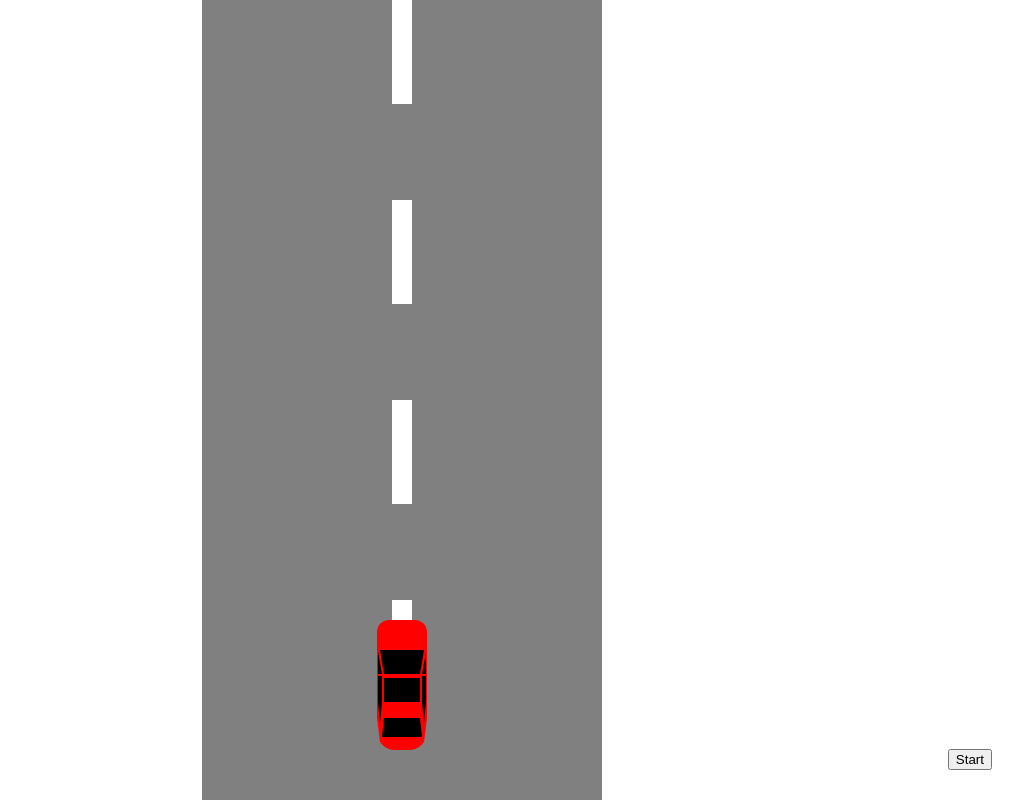
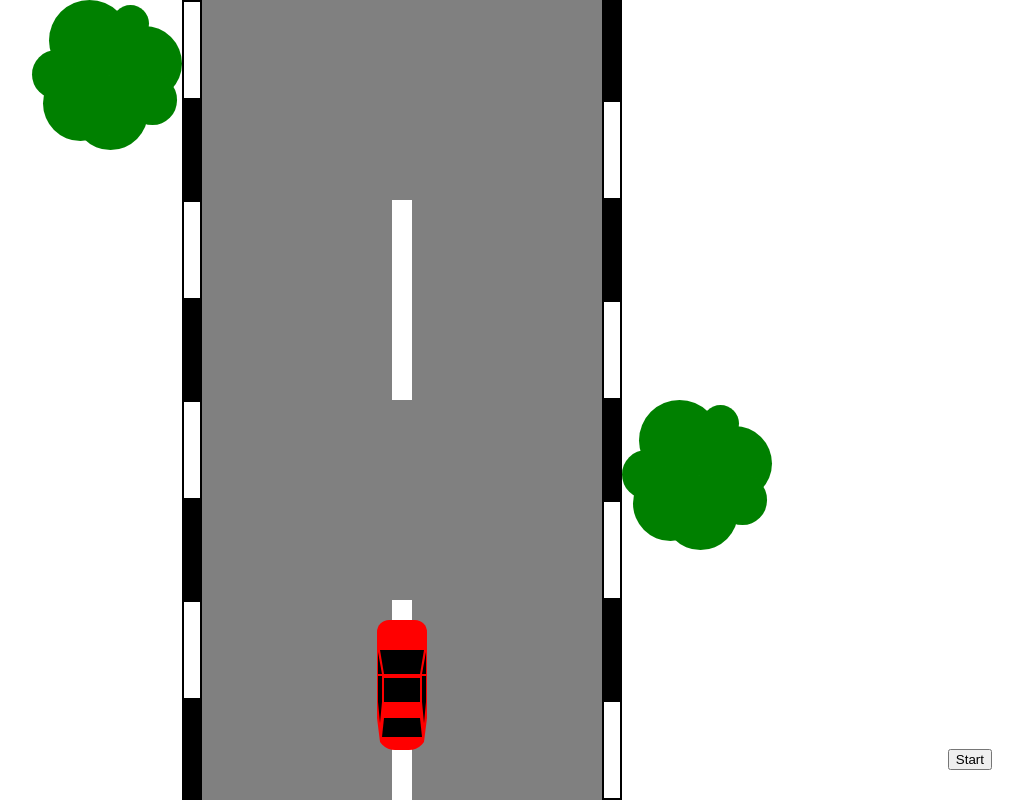
Before and after one commit to yasershomaf/car-racing, a React app: page / in a window 1280 px wide. Shown: the whole page, without its empty margins (238-1261 px from the left). Built offline with nearby package versions, Linux system fonts and the light colour scheme.

Commit message:
Added milestones

```diff
--- a/src/js/components/App/App.css
+++ b/src/js/components/App/App.css
@@ -4,17 +4,17 @@ body {
 
 .game-container {
 	height: 100vh;
+	overflow: hidden;
 	position: relative;
-	width: 100%;
 }
 
 .road {
-	background-color: gray;
 	height: 100%;
+	left: 50%;
 	margin: 0 auto;
-	overflow: hidden;
-	position: relative;
-	width: 400px;
+	position: absolute;
+	top: 0px;
+	transform: translateX(-50%)
 }
 
 .btn-stat {
--- a/src/js/components/App/App.js
+++ b/src/js/components/App/App.js
@@ -49,14 +49,14 @@ const App = () => {
 	}, []);
 
 	const carPositionRef = useRef(Math.floor((roadWidth - carWidth) / 2));
-	const milestonesTopRef = useRef(- window.innerHeight / 4);
+	const milestonesTopRef = useRef(- window.innerHeight);
 	const crashPositionRef = useRef(null);
 
 	const startHandler = () => {
 		setCars([]);
 		crashPositionRef.current = null;
 		carPositionRef.current = Math.floor((roadWidth - carWidth) / 2);
-		milestonesTopRef.current = - window.innerHeight / 4;
+		milestonesTopRef.current = - window.innerHeight;
 
 		addCarIntervalRef.current = setInterval(() => {
 			setCars((cars) => {
@@ -95,8 +95,8 @@ const App = () => {
 
 		moveCarsIntervalRef.current = setInterval(() => {
 			milestonesTopRef.current = (
-				milestonesTopRef.current + 2 * crasSpeed + window.innerHeight / 4
-			) % (window.innerHeight / 4) - window.innerHeight / 4;
+				milestonesTopRef.current + 2 * crasSpeed + window.innerHeight
+			) % window.innerHeight - window.innerHeight;
 
 			if(moveToLeft.current) {
 				carPositionRef.current = Math.max(0, carPositionRef.current - 10);
@@ -107,7 +107,7 @@ const App = () => {
 
 			setCars((cars) => {
 				let isCrashed = false;
-				const newCars = cars.map(car => {
+				return cars.map(car => {
 					const newTop = car.top + crasSpeed;
 
 					if (
@@ -126,28 +126,20 @@ const App = () => {
 								Math.max(car.top + carHeight, window.innerHeight - 50)
 							) / 2)
 						}
-
-
-
-
-
 						clearInterval(addCarIntervalRef.current);
 						clearInterval(moveCarsIntervalRef.current);
-						console.log('you loose');
 					}
 
 					return {...car, top: car.top + crasSpeed}
 				}).filter(car => car.top < window.innerHeight);
-
-				return newCars;
 			});
 		}, 50);
 	};
 
 	return <div className="game-container">
-		<div className="road">
-			<Milestones top={milestonesTopRef.current} />
+		<Milestones top={milestonesTopRef.current} roadWidth={roadWidth} />
 
+		<div className="road" style={{width: roadWidth + 'px'}}>
 			{cars.map(car => <Car
 				key={car.id}
 				color={car.color}
--- a/src/js/components/Milestones/Milestones.css
+++ b/src/js/components/Milestones/Milestones.css
@@ -1,11 +1,46 @@
-.lines {
-	margin-left: auto;
-	margin-right: auto;
+.milestones {
+	display: flex;
+	height: 200%;
+	justify-content: center;
+	width: 100%;
+}
+
+.milestones .left-trees, .milestones .right-trees {
+	width: 150px;
+}
+.milestones .left-trees > div:first-child {
+	margin: 0 0 calc(100vh - 150px);
+}
+.milestones .right-trees > div:first-child {
+	margin: 50vh 0 calc(100vh - 150px);
+}
+
+.milestones .left-lines, .milestones .right-lines, .road-area .middle-lines {
+	display: flex;
+	flex-direction: column;
 	width: 20px;
 }
+.milestones .left-lines div, .milestones .right-lines div {
+	border: 2px solid black;
+	flex: 1 1 0px;
+}
+.milestones .left-lines div:nth-child(2n) {
+	background-color: black;
+}
+.milestones .right-lines div:nth-child(2n + 1) {
+	background-color: black;
+}
 
-.lines div {
+.road-area {
+	background-color: gray;
+}
+.road-area .middle-lines {
+	height: 100%;
+	margin: 0 auto;
+}
+.road-area .middle-lines div {
+	flex: 1 1 0px;
+}
+.road-area .middle-lines div:nth-child(2n) {
 	background-color: white;
-	height: 13vh;
-	margin-bottom: 12vh;
 }
--- a/src/js/components/Milestones/Milestones.js
+++ b/src/js/components/Milestones/Milestones.js
@@ -1,9 +1,31 @@
 import React from 'react';
+import Tree from '../Tree/Tree';
 import './Milestones.css';
 
-const Milestones = ({top}) =><div className="lines" style={{marginTop: top + 'px'}}>
-	{/* <div className="left-trees"><div /></div> */}
-	<div /><div /><div /><div /><div />
+const Milestones = ({top, roadWidth}) =><div className="milestones" style={{marginTop: top + 'px'}}>
+	<div className="left-trees">
+		<Tree />
+		<Tree />
+	</div>
+
+	<div className="left-lines">
+		{Array(16).fill('').map((item, index) => <div key={index} />)}
+	</div>
+
+	<div className="road-area" style={{width: roadWidth + 'px'}}>
+		<div className="middle-lines">
+			{Array(8).fill('').map((item, index) => <div key={index} />)}
+		</div>
+	</div>
+
+	<div className="right-lines">
+		{Array(16).fill('').map((item, index) => <div key={index} />)}
+	</div>
+
+	<div className="right-trees">
+		<Tree />
+		<Tree />
+	</div>
 </div>;
 
 export default Milestones;
--- a/src/js/components/Tree/Tree.css
+++ b/src/js/components/Tree/Tree.css
@@ -0,0 +1,53 @@
+.tree {
+	height: 150px;
+	position: relative;
+}
+
+.tree div {
+	background-color: green;
+	border-radius: 50%;
+	position: absolute;
+}
+
+.tree div:nth-child(1) {
+	height: 54%;
+	left: 11%;
+	top: 0px;
+	width: 54%;
+}
+.tree div:nth-child(2) {
+	height: 50%;
+	right: 0px;
+	top: 17%;
+	width: 50%;
+}
+.tree div:nth-child(3) {
+	height: 33%;
+	right: 5px;
+	top: 50%;
+	width: 33%;
+}
+.tree div:nth-child(4) {
+	bottom: 0px;
+	height: 50%;
+	left: 27%;
+	width: 50%;
+}
+.tree div:nth-child(5) {
+	height: 33%;
+	left: 0px;
+	top: 33%;
+	width: 33%;
+}
+.tree div:nth-child(6) {
+	height: 50%;
+	left: 7%;
+	top: 44%;
+	width: 50%;
+}
+.tree div:nth-child(7) {
+	height: 25%;
+	left: 53%;
+	top: 3%;
+	width: 25%;
+}
--- a/src/js/components/Tree/Tree.js
+++ b/src/js/components/Tree/Tree.js
@@ -0,0 +1,10 @@
+import React from 'react';
+import './Tree.css';
+
+const Tree = () => {
+	return <div className="tree">
+		{Array(7).fill('').map((item, index) => <div key={index} />)}
+	</div>;
+};
+
+export default Tree;
```
